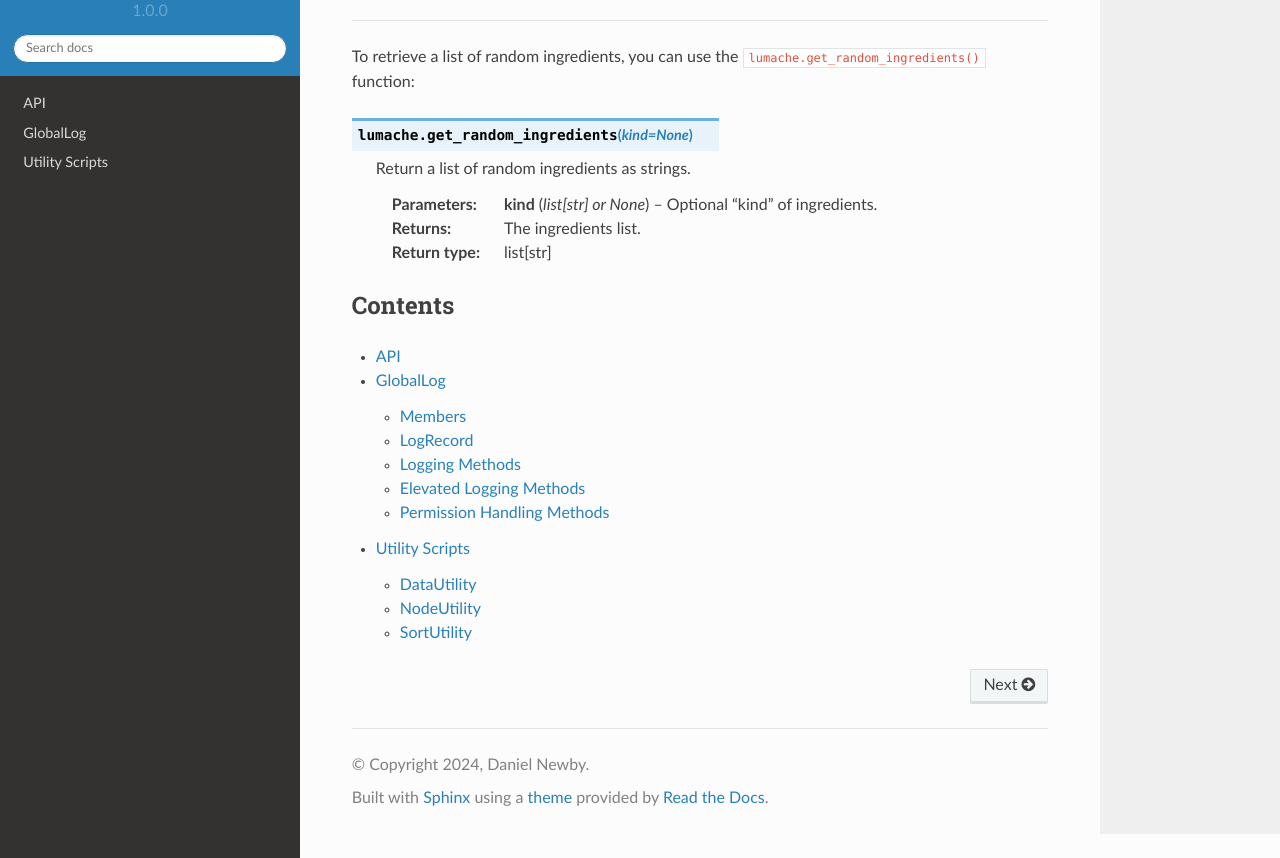
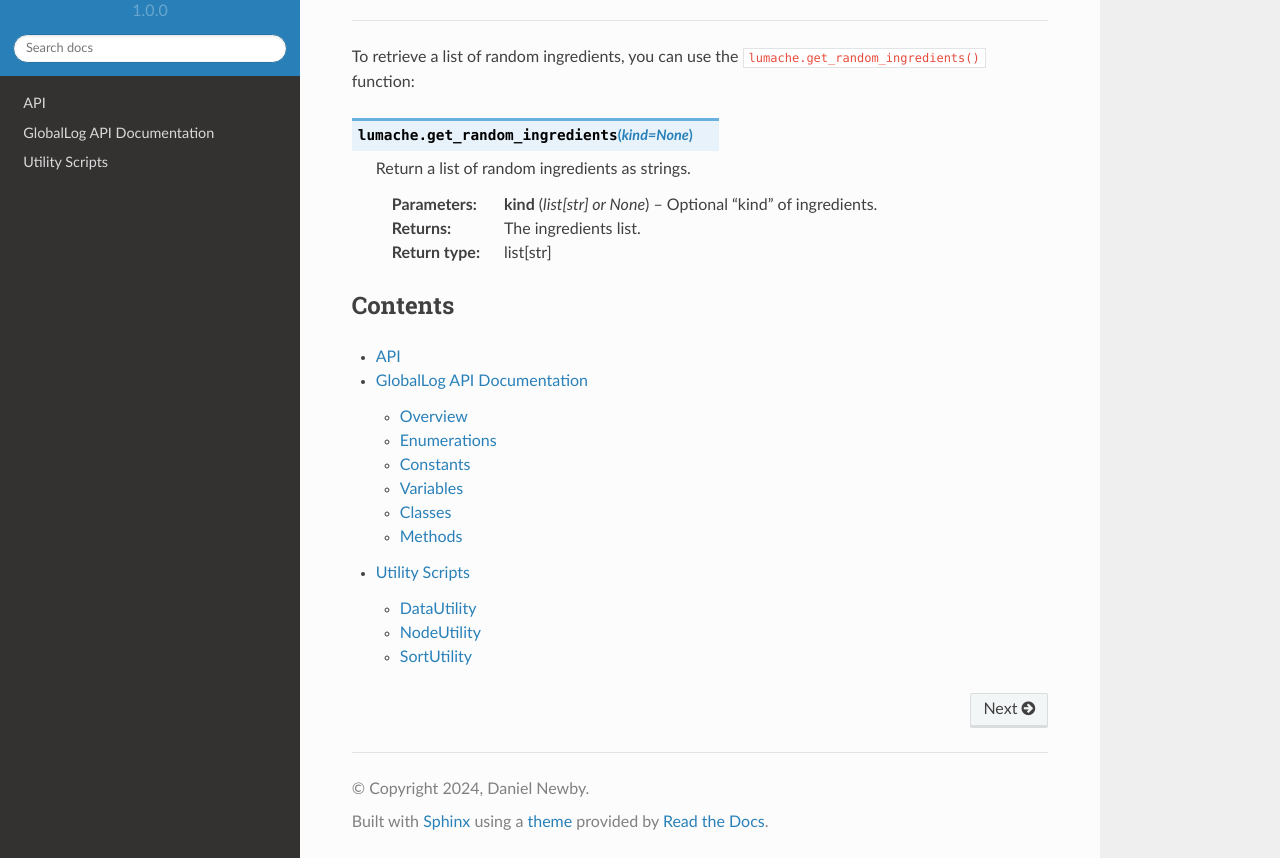
Before and after one commit to newwby/Godot-Prototyping-Framework, a Sphinx documentation site: the page built from docs/source/index.rst, in a window 1280 px wide and 900 px high, scrolled down 816 px, cut to the strip 42-900 px from the top of the window. Built offline with Sphinx 7.4.7 and the Read the Docs theme 2.0.0, drawn with Linux system fonts in a browser that asks for light colours; some of the changed lines change nothing that is shown.

Commit message:
chatgpt doc update

```diff
--- a/docs/source/global_log.rst
+++ b/docs/source/global_log.rst
@@ -1,100 +1,173 @@
-============
-GlobalLog
-============
+GlobalLog API Documentation
+===========================
 
-Autoload part of the core module
+Overview
+--------
+`GlobalLog` is a logging utility for the Godot Engine, designed to facilitate logging with different severity levels and permissions. It supports critical, error, warning, and info logs. The logs can be output to the console and registered for later retrieval.
 
-Members
-***********
+Enumerations
+------------
+**CODE**: Defines the type of logs:
+- `UNDEFINED` (0)
+- `CRITICAL` (1)
+- `ERROR` (2)
+- `WARNING` (3)
+- `INFO` (4)
 
-Variants
+Constants
+---------
+- **STARTUP_LOG_FSTRING**: Format string for the initial log message when the logger starts.
+  - Example: `"[{device}] Logger service ready @ {time}"`
+- **LOG_FSTRING**: Format string for log messages.
+  - Example: `"[t{time}] {caller}\t[{type}] | {message}"`
 
-LogRecord
-***********
+Variables
+---------
+- **record_logs**: Determines if logs should be recorded.
+  - Type: `bool`
+  - Default: `true`
+- **allow_log_output**: Allows logs to be printed to the console/log file.
+  - Type: `bool`
+  - Default: `true`
+- **allow_log_registration**: Allows logs to be saved.
+  - Type: `bool`
+  - Default: `true`
+- **total_log_calls**: Total logs registered this runtime.
+  - Type: `int`
+- **total_log_output**: Total logs output to the console.
+  - Type: `int`
+- **log_register**: Record of who logged what and when.
+  - Type: `Dictionary`
+- **log_permissions**: Manages permissions for logging on a per-script basis.
+  - Type: `Dictionary`
+- **_log_permissions_last_state**: Stores last log permission state.
+  - Type: `Dictionary`
 
-Internal class
+Classes
+-------
+### LogRecord
+Represents a single log entry.
 
-Logging Methods
-***********
+**Properties**:
+- `owner`: The object that created the log.
+  - Type: `Object`
+- `timestamp`: Time of the log entry.
+  - Type: `int`
+- `log_code_id`: ID of the log type.
+  - Type: `int`
+- `log_code_name`: Name of the log type.
+  - Type: `String`
+- `log_message`: The log message.
+  - Type: `String`
+- `logged_to_console`: Whether the log was output to the console.
+  - Type: `bool`
+  - Default: `false`
+- `full_log_string`: The formatted log message.
+  - Type: `String`
 
-Default logging methods to call with GlobalLog.methodname
+**Methods**:
+- `__init__(arg_owner, arg_log_timestamp, arg_log_code_id, arg_log_code_name, arg_log_message, arg_log_string)`
+  - Initializes a LogRecord instance.
+  - **Parameters**:
+    - `arg_owner`: Object - The object that created the log.
+    - `arg_log_timestamp`: int - Time of the log entry.
+    - `arg_log_code_id`: int - ID of the log type.
+    - `arg_log_code_name`: String - Name of the log type.
+    - `arg_log_message`: String - The log message.
+    - `arg_log_string`: String - The formatted log message.
 
-*critical*
-~~~~~~~~~~
+Methods
+-------
+### Public Methods
 
-Crashes game in debug mode if triggered (with a log message)
+- **critical(arg_caller, arg_error_message, arg_show_on_elevated_only=false)**
+  - Logs a critical error. Stops program execution in debug mode.
+  - **Parameters**:
+    - `arg_caller`: Object - The caller object.
+    - `arg_error_message`: Variant - The error message.
+    - `arg_show_on_elevated_only`: bool - Whether to show only if permissions are elevated (default: `false`).
 
-*error*
-~~~~~~~~~~
+- **debug_critical(arg_caller, arg_error_message)**
+  - Logs a critical error only if the caller has elevated permissions.
+  - **Parameters**:
+    - `arg_caller`: Object - The caller object.
+    - `arg_error_message`: Variant - The error message.
 
-Raises error and logs
+- **debug_error(arg_caller, arg_error_message)**
+  - Logs an error only if the caller has elevated permissions.
+  - **Parameters**:
+    - `arg_caller`: Object - The caller object.
+    - `arg_error_message`: Variant - The error message.
 
-*info*
-~~~~~~~~~~
+- **debug_info(arg_caller, arg_error_message)**
+  - Logs info only if the caller has elevated permissions.
+  - **Parameters**:
+    - `arg_caller`: Object - The caller object.
+    - `arg_error_message`: Variant - The error message.
 
-Logs to console
+- **debug_warning(arg_caller, arg_error_message)**
+  - Logs a warning only if the caller has elevated permissions.
+  - **Parameters**:
+    - `arg_caller`: Object - The caller object.
+    - `arg_error_message`: Variant - The error message.
 
-*warning*
-~~~~~~~~~~
+- **error(arg_caller, arg_error_message, arg_show_on_elevated_only=false)**
+  - Logs an error.
+  - **Parameters**:
+    - `arg_caller`: Object - The caller object.
+    - `arg_error_message`: Variant - The error message.
+    - `arg_show_on_elevated_only`: bool - Whether to show only if permissions are elevated (default: `false`).
 
-Raises warning and logs
+- **info(arg_caller, arg_error_message, arg_show_on_elevated_only=false)**
+  - Logs information.
+  - **Parameters**:
+    - `arg_caller`: Object - The caller object.
+    - `arg_error_message`: Variant - The error message.
+    - `arg_show_on_elevated_only`: bool - Whether to show only if permissions are elevated (default: `false`).
 
-Elevated Logging Methods
-***********
+- **log_stack_trace(arg_caller)**
+  - Logs the stack trace if in debug mode.
+  - **Parameters**:
+    - `arg_caller`: Object - The caller object.
 
-Logging methods that only trigger if elevated permissions are set on the caller. If an invalid/null caller is specified the log can never be elevated.
+- **warning(arg_caller, arg_error_message, arg_show_on_elevated_only=false)**
+  - Logs a warning.
+  - **Parameters**:
+    - `arg_caller`: Object - The caller object.
+    - `arg_error_message`: Variant - The error message.
+    - `arg_show_on_elevated_only`: bool - Whether to show only if permissions are elevated (default: `false`).
 
-debug_critical
-~~~~~~~~~~
+- **get_permission(arg_caller)**
+  - Returns the logging permission of the caller.
+  - **Parameters**:
+    - `arg_caller`: Object - The caller object.
+  - **Returns**: `bool` - The permission state of the caller.
 
-As critical but elevated permissions only (otherwise doesn't log).
+- **reset_permission(arg_caller)**
+  - Resets the logging permission of the caller to the last stored state.
+  - **Parameters**:
+    - `arg_caller`: Object - The caller object.
+  - **Returns**: `int` - OK if successful, ERR_INVALID_PARAMETER otherwise.
 
-debug_error
-~~~~~~~~~~
+- **set_permission_default(arg_caller, arg_store_permission=false)**
+  - Sets the caller's logging permission to default.
+  - **Parameters**:
+    - `arg_caller`: Object - The caller object.
+    - `arg_store_permission`: bool - Whether to store the current permission before changing (default: `false`).
 
-As error but elevated permissions only (otherwise doesn't log).
+- **set_permission_disabled(arg_caller, arg_store_permission=false)**
+  - Disables logging permission for the caller.
+  - **Parameters**:
+    - `arg_caller`: Object - The caller object.
+    - `arg_store_permission`: bool - Whether to store the current permission before changing (default: `false`).
 
-debug_info
-~~~~~~~~~~
+- **set_permission_elevated(arg_caller, arg_store_permission=false)**
+  - Elevates logging permission for the caller.
+  - **Parameters**:
+    - `arg_caller`: Object - The caller object.
+    - `arg_store_permission`: bool - Whether to store the current permission before changing (default: `false`).
 
-As info but elevated permissions only (otherwise doesn't log).
-
-debug_warning
-~~~~~~~~~~
-
-As warning but elevated permissions only (otherwise doesn't log).
-
-Permission Handling Methods
-***********
-
-Methods that handle elevated permissions for log callers.
-
-get_permission
-~~~~~~~~~~
-
-Checks the current permission state (returns a permission enum value equalling an int)
-
-reset_permission
-~~~~~~~~~~
-
-Resets the target to permission stored with 'reset permission'
-
-set_permission_default
-~~~~~~~~~~
-
-Resets the target to default permission state (no changed permission; regular logs only, elevated logs do not show up)
-
-set_permission_disabled
-~~~~~~~~~~
-
-Resets the target to banned permission state (all logs disabled)
-
-set_permission_elevated
-~~~~~~~~~~
-
-Resets the target to elevated permission state (all, including elevated, logs show up)
-
-store_permission
-~~~~~~~~~~
-
-Tells target to remember permission state.
+- **store_permission(arg_caller)**
+  - Stores the current logging permission of the caller.
+  - **Parameters**:
+    - `arg_caller`: Object - The caller object.
```
